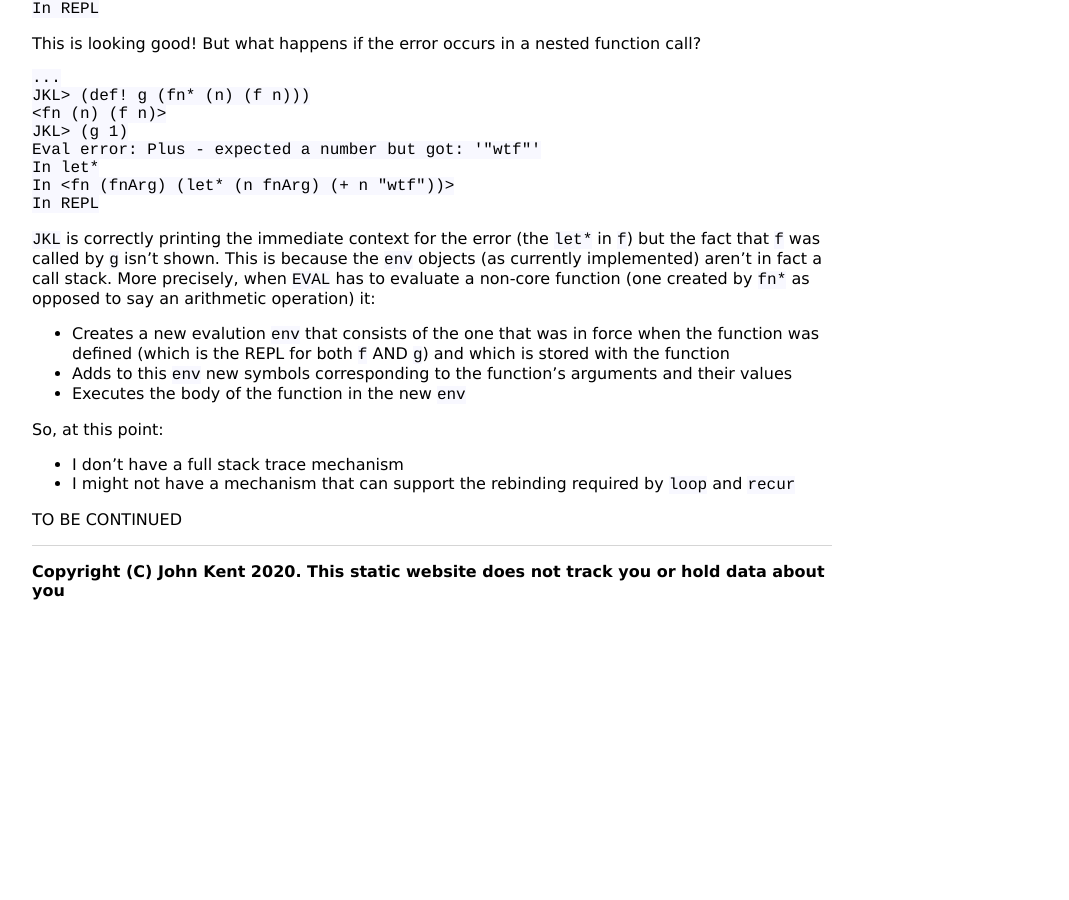
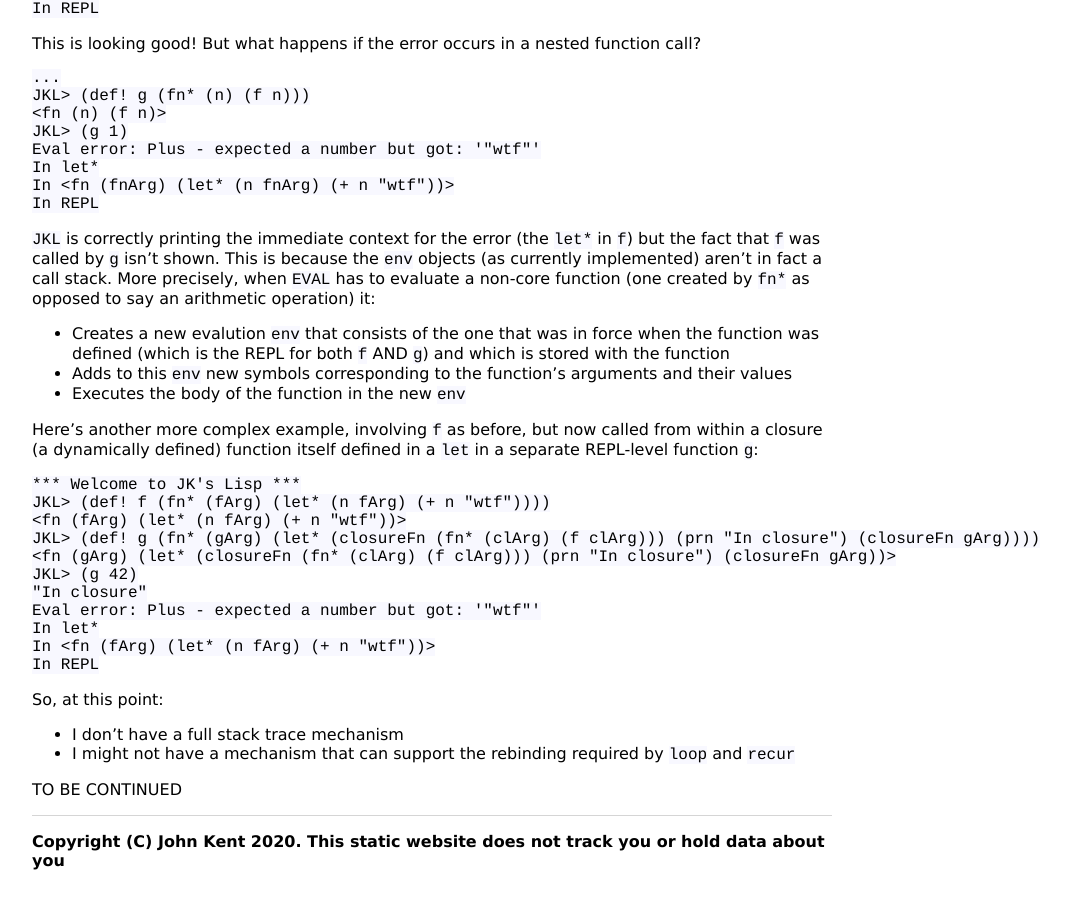
Before and after one commit to KineticLensman/KineticLensman.github.io, a Jekyll site: the page built from _posts/2020-05-02-environments.md, in a window 1280 px wide and 900 px high, scrolled down 2043 px. Shown: the whole window, without its empty margins (208-1277 px from the left). Built offline with Jekyll 4.4.1, drawn with Linux system fonts in a browser that asks for light colours; before the commit the page ends 2673 px from its top, so only the background shows below that.

Commit message:
Added another example

````diff
--- a/_posts/2020-05-02-environments.md
+++ b/_posts/2020-05-02-environments.md
@@ -81,6 +81,21 @@ In REPL
 * Adds to this `env` new symbols corresponding to the function's arguments and their values
 * Executes the body of the function in the new `env`
 
+Here's another more complex example, involving `f` as before, but now called from within a closure (a dynamically defined) function itself defined in a `let` in a separate REPL-level function `g`:
+```
+*** Welcome to JK's Lisp ***
+JKL> (def! f (fn* (fArg) (let* (n fArg) (+ n "wtf"))))
+<fn (fArg) (let* (n fArg) (+ n "wtf"))>
+JKL> (def! g (fn* (gArg) (let* (closureFn (fn* (clArg) (f clArg))) (prn "In closure") (closureFn gArg))))
+<fn (gArg) (let* (closureFn (fn* (clArg) (f clArg))) (prn "In closure") (closureFn gArg))>
+JKL> (g 42)
+"In closure"
+Eval error: Plus - expected a number but got: '"wtf"'
+In let*
+In <fn (fArg) (let* (n fArg) (+ n "wtf"))>
+In REPL
+```
+
 So, at this point:
 * I don't have a full stack trace mechanism
 * I might not have a mechanism that can support the rebinding required by `loop` and `recur`
````
